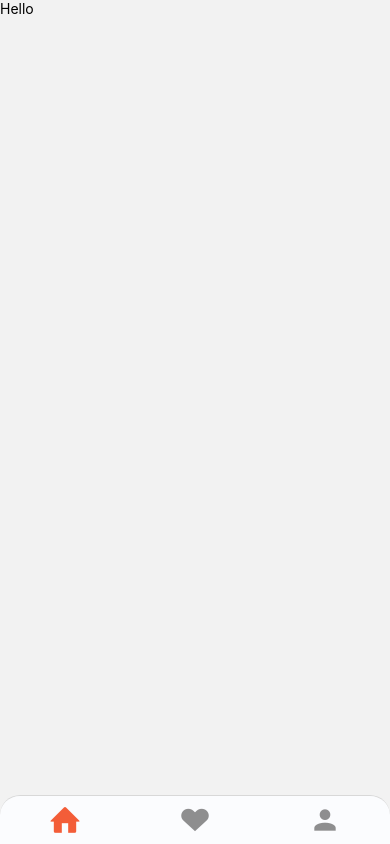
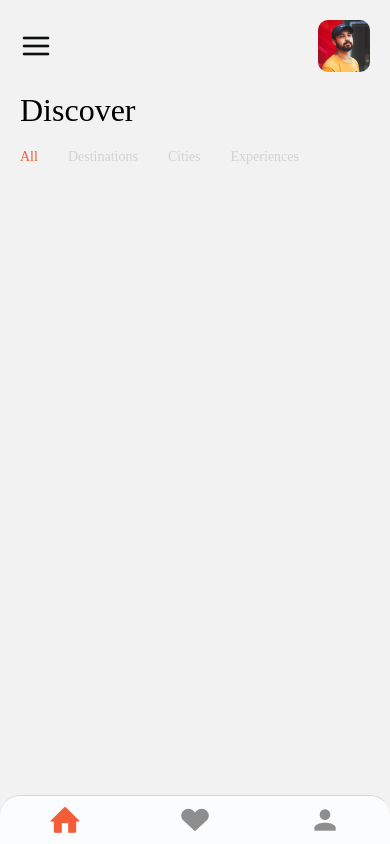
Before and after one commit to mbrown98/npsRN, a React Native app: screen /Home in a window 390 px wide. Built offline with nearby package versions, Linux system fonts and the light colour scheme.

Commit message:
header and categfories section added

```diff
--- a/components/Home.js
+++ b/components/Home.js
@@ -1,16 +1,53 @@
 import React from 'react';
-import {View, Text, Button, StyleSheet} from 'react-native';
+import {
+  View,
+  Text,
+  Button,
+  StyleSheet,
+  ScrollView,
+  SafeAreaView,
+  Image,
+} from 'react-native';
 import colors from '../assets/colors/colors';
+import profile from '../assets/images/person.png';
 import Feather from 'react-native-vector-icons/Feather';
 import activitiesData from '../assets/data/activitiesData';
 import discoverCategoriesData from '../assets/data/discoverCategoriesData';
 import learnMoreData from '../assets/data/learnMoreData';
 import discoverData from '../assets/data/discoverData';
 
+Feather.loadFont();
+
 export default function Home({navigation}) {
   return (
     <View style={styles.container}>
-      <Text>Hello</Text>
+      <ScrollView>
+        {/* Header */}
+        <SafeAreaView>
+          <View style={styles.menuWrapper}>
+            <Feather
+              name="menu"
+              size={32}
+              color={colors.black}
+              style={styles.menuIcon}
+            />
+            <Image source={profile} style={styles.profileImage} />
+          </View>
+        </SafeAreaView>
+        {/* Discover */}
+        <View style={styles.discoverWrapper}>
+          <Text style={styles.discoverTitle}>Discover</Text>
+          <View style={styles.discoverCategoriesWrapper}>
+            <Text
+              style={[styles.discoverCategoriesText, {color: colors.orange}]}>
+              All
+            </Text>
+            <Text style={styles.discoverCategoriesText}>Destinations</Text>
+            <Text style={styles.discoverCategoriesText}>Cities</Text>
+            <Text style={styles.discoverCategoriesText}>Experiences</Text>
+          </View>
+        </View>
+      </ScrollView>
     </View>
   );
 }
@@ -20,4 +57,35 @@ const styles = StyleSheet.create({
     flex: 1,
     color: colors.white,
   },
+  menuWrapper: {
+    marginHorizontal: 20,
+    marginTop: 20,
+    flexDirection: 'row',
+    justifyContent: 'space-between',
+    alignItems: 'center',
+  },
+  menuIcon: {},
+  profileImage: {
+    width: 52,
+    height: 52,
+    borderRadius: 10,
+  },
+  discoverWrapper: {
+    marginHorizontal: 20,
+    marginTop: 20,
+  },
+  discoverTitle: {
+    fontFamily: 'Lato-Bold',
+    fontSize: 32,
+  },
+
+  discoverCategoriesWrapper: {
+    flexDirection: 'row',
+    marginTop: 20,
+  },
+  discoverCategoriesText: {
+    marginRight: 30,
+    fontFamily: 'Lato-Regular',
+    color: colors.gray,
+  },
 });
```
